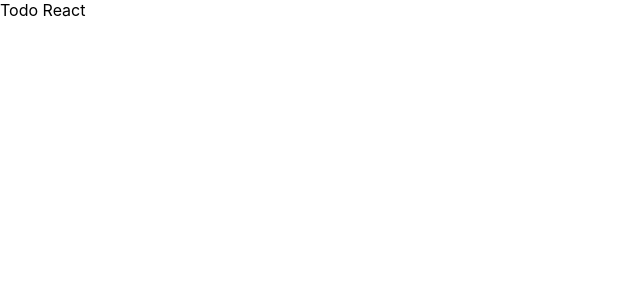
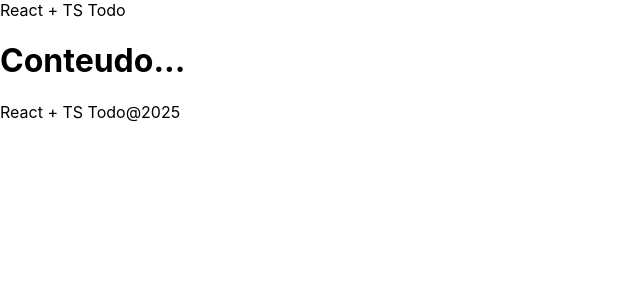
Before and after one commit to alyssontrugilio/todo-react, a React (Create React App) app: page / in a window 1280 px wide. Shown: the top 300 px of the page, without its empty margins (0-640 px from the left). Built offline with nearby package versions, Linux system fonts and the light colour scheme; the HTML template or start-up script is replaced by a standard one.

Commit message:
feat: header and footer created

```diff
--- a/src/App.tsx
+++ b/src/App.tsx
@@ -1,9 +1,13 @@
-import React from 'react';
+import React from "react";
+import Header from "./components/Header";
+import Footer from "./components/Footer";
 
 function App() {
   return (
-    <div className="App">
-      Todo React
+    <div>
+      <Header />
+      <h1>Conteudo...</h1>
+      <Footer />
     </div>
   );
 }
--- /dev/null
+++ b/src/components/Footer.tsx
@@ -0,0 +1,13 @@
+import React from "react";
+
+const Footer = () => {
+  return (
+    <footer>
+      <p>
+        <span>React + TS Todo</span>@2025
+      </p>
+    </footer>
+  );
+};
+
+export default Footer;
--- /dev/null
+++ b/src/components/Header.tsx
@@ -0,0 +1,7 @@
+import React from "react";
+
+const Header = () => {
+  return <header>React + TS Todo</header>;
+};
+
+export default Header;
```
